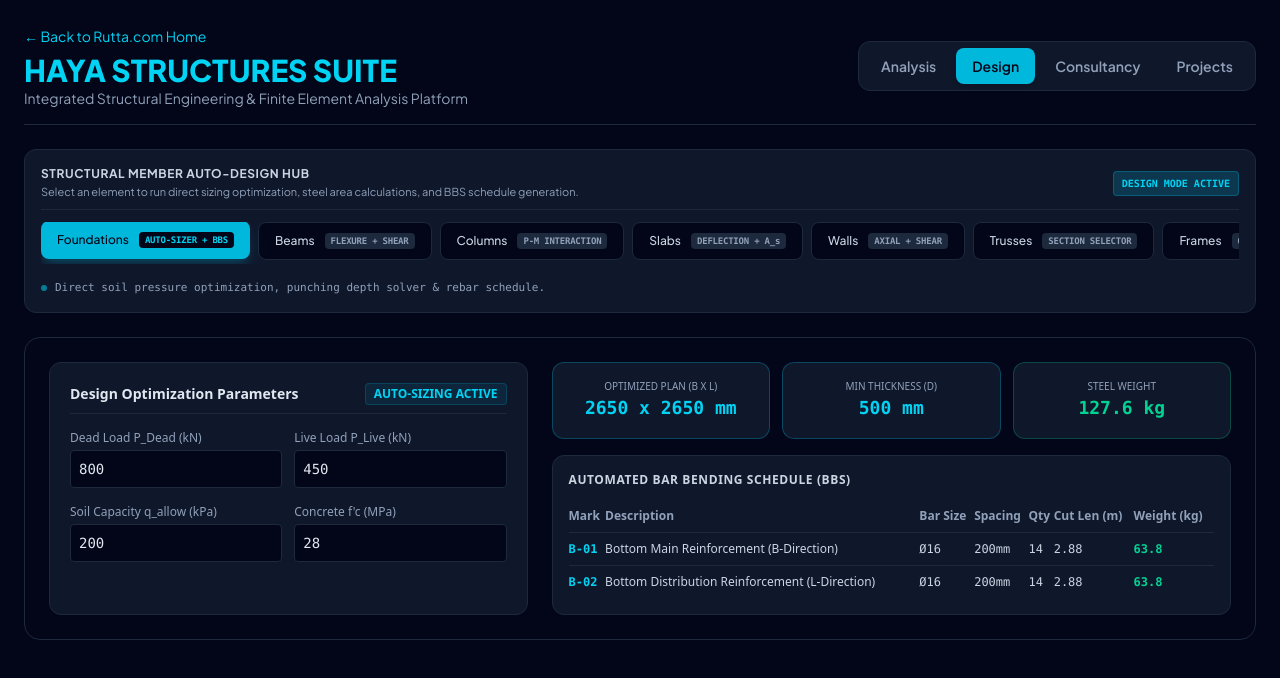
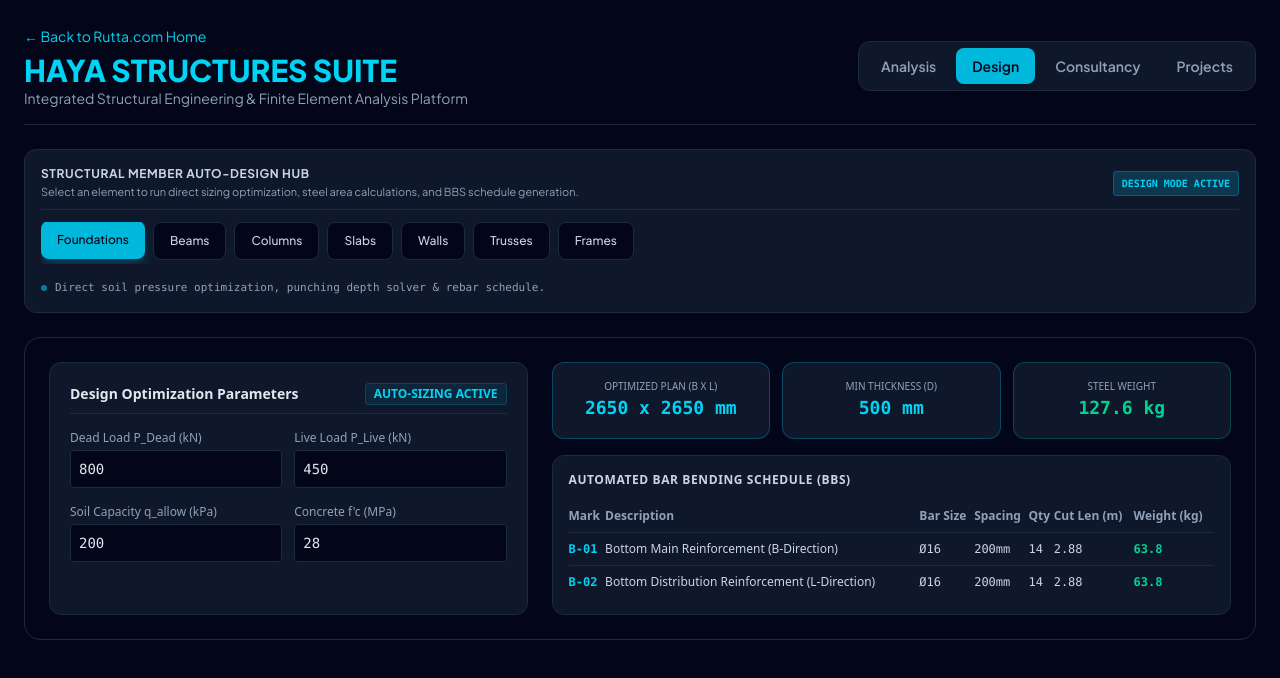
Before and after one commit to rutta254/rutta-website, a Next.js app: page /haya-structures in a window 1280 px wide. Both pictures are taken after a click on the button "Design". Shown: the top 678 px of the page. Built offline with nearby package versions, Linux system fonts and the light colour scheme.

Commit message:
Save latest changes

```diff
--- a/src/app/haya-structures/components/DesignSection/DesignSection.tsx
+++ b/src/app/haya-structures/components/DesignSection/DesignSection.tsx
@@ -31,43 +31,36 @@
   {
     id: 'foundation',
     label: 'Foundations',
-    badge: 'AUTO-SIZER + BBS',
     description: 'Direct soil pressure optimization, punching depth solver & rebar schedule.'
   },
   {
     id: 'beam',
     label: 'Beams',
-    badge: 'FLEXURE + SHEAR',
     description: 'Optimal b x d depth solver, tension steel & stirrup spacing.'
   },
   {
     id: 'column',
     label: 'Columns',
-    badge: 'P-M INTERACTION',
     description: 'Biaxial bending capacity, longitudinal bar arrangement & tie sizing.'
   },
   {
     id: 'slab',
     label: 'Slabs',
-    badge: 'DEFLECTION + A_s',
     description: 'Minimum thickness checks, top/bottom mesh spacing & crack control.'
   },
   {
     id: 'wall',
     label: 'Walls',
-    badge: 'AXIAL + SHEAR',
     description: 'Boundary element detailing, horizontal/vertical shear rebar.'
   },
   {
     id: 'truss',
     label: 'Trusses',
-    badge: 'SECTION SELECTOR',
     description: 'Automatic RHS/CHS/Angle section selection based on LRFD capacity.'
   },
   {
     id: 'frame',
     label: 'Frames',
-    badge: 'OPTIMIZER',
     description: 'Integrated moment frame beam-column joint & drift designer.'
   },
 ];
```
